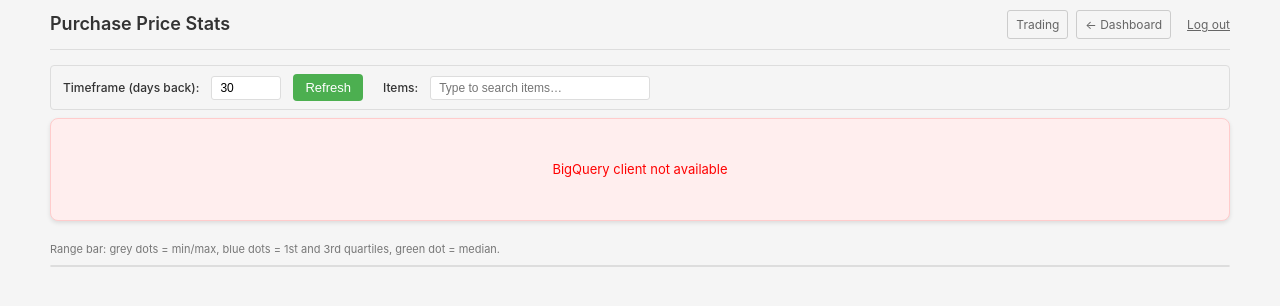
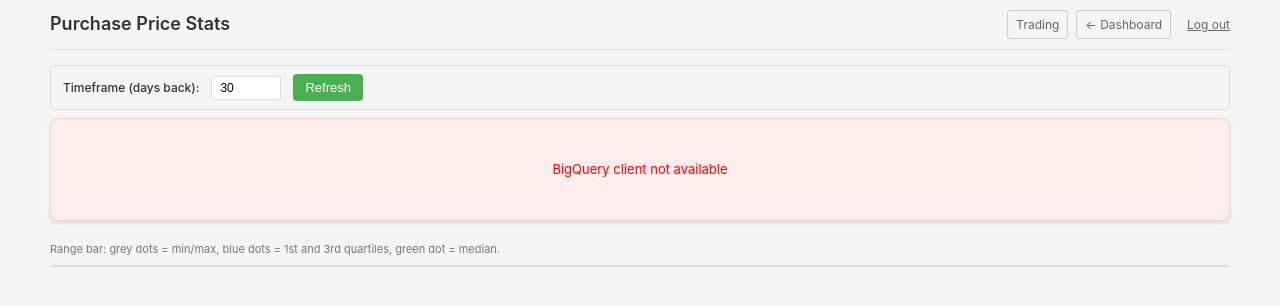
Before and after one commit to shepner/TC_datalogger, a Flask app: page /purchases in a window 1280 px wide. Shown: the top 306 px of the page. Run offline with Flask 3, Linux system fonts and the light colour scheme; the visitor is signed in with stand-in values (Sample User, id 1); data that the repository does not hold is empty.

Commit message:
Move purchases item search into filter panel
Made-with: Cursor

```diff
--- a/TC_dashboard/templates/purchases.html
+++ b/TC_dashboard/templates/purchases.html
@@ -198,8 +198,6 @@
             <label>Timeframe (days back):</label>
             <input type="number" id="days_back" value="30" min="1" max="365" style="width: 70px;" onchange="loadStats(); savePageState();">
             <button onclick="loadStats()">Refresh</button>
-            <label style="margin-left: 8px;">Items:</label>
-            <input type="text" id="item-filter-input" placeholder="Type to search items…" oninput="updateItemFilterList(); savePageState();" style="min-width: 220px;">
         </div>
 
         <div id="item-filter-panel" class="item-filter-panel" style="display: none;">
@@ -208,6 +206,10 @@
                 <span>Filter items to display</span>
             </div>
             <div id="filter-section-content" class="item-filter-content" style="display: none;">
+                <div class="item-filter-header">
+                    <label style="margin: 0;">Items:</label>
+                    <input type="text" id="item-filter-input" placeholder="Type to search items…" oninput="updateItemFilterList(); savePageState();">
+                </div>
                 <div class="item-filter-actions">
                     <button type="button" onclick="selectAllItems()">All</button>
                     <button type="button" onclick="clearItemSelection()">None</button>
```
